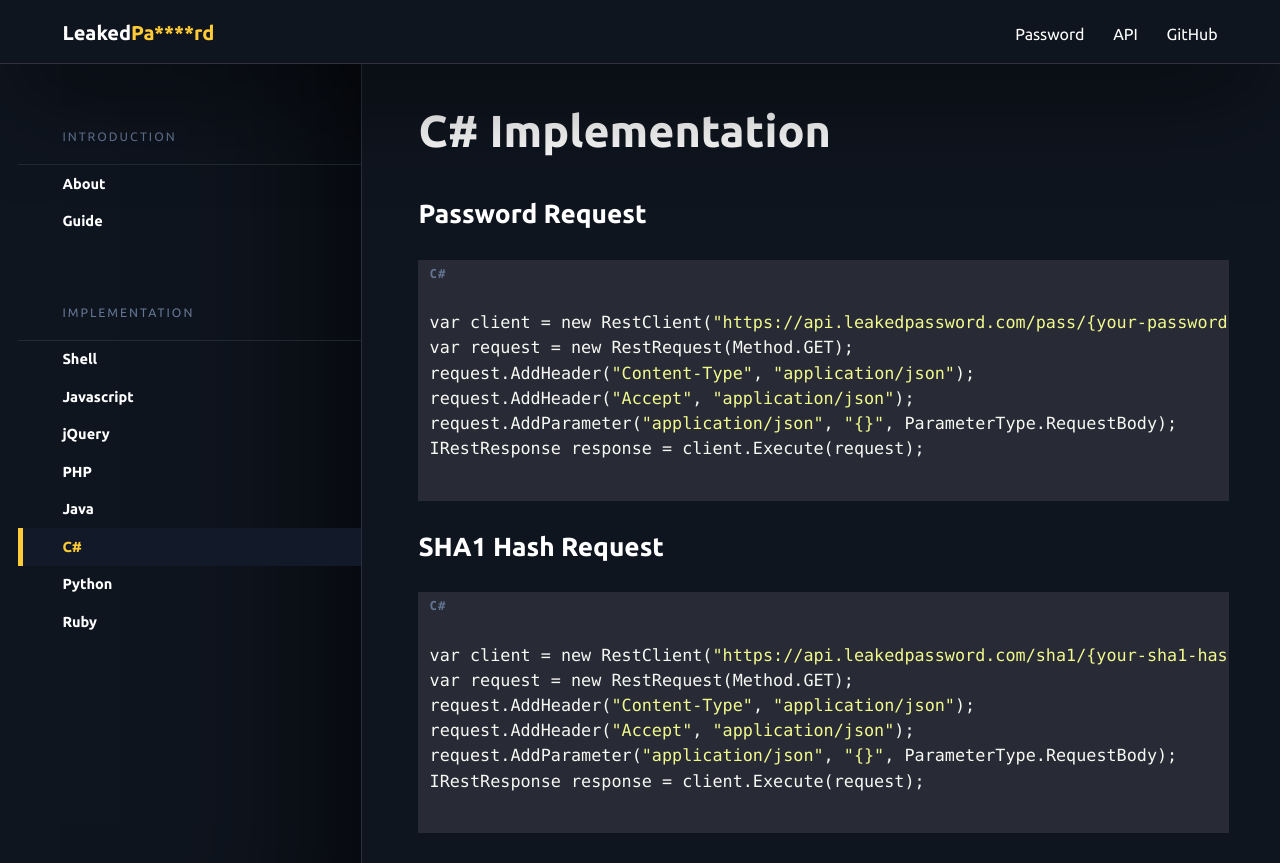
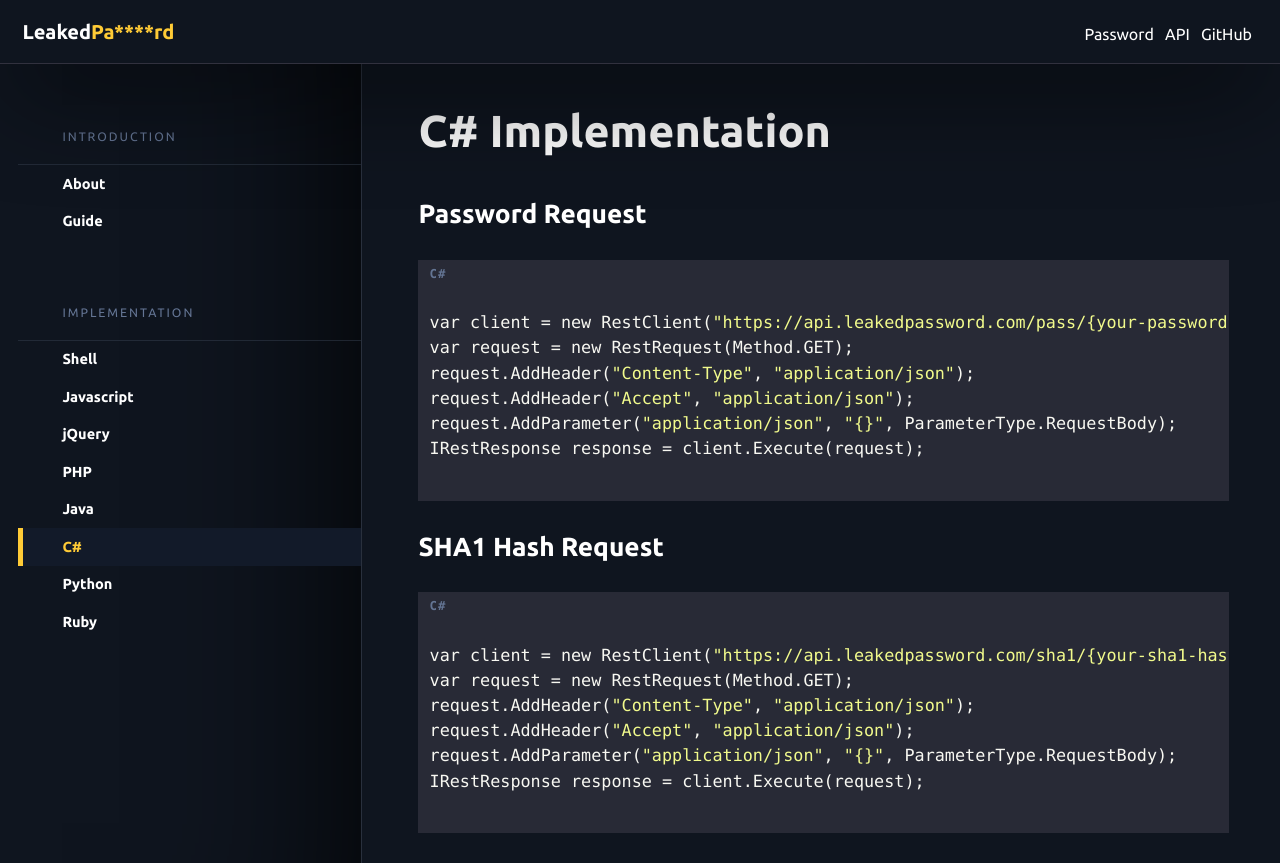
Before and after one commit to triss90/leakedpassword.com, a PHP site: page /documentation/c/index.php in a window 1280 px wide. Shown: the top 863 px of the page. Run offline with PHP 8.4, Linux system fonts and the light colour scheme; some libraries are stand-ins or nearby versions.

Commit message:
split nav in preparation for mobile

```diff
--- a/_inc/navigation.php
+++ b/_inc/navigation.php
@@ -1,6 +1,6 @@
 <nav id="navigation" aria-label="site">
+    <a href="/" class="logo">Leaked<span class="highlight">Pa****rd</span> <span class="vh">Home</span></a>
     <ul>
-        <li><a href="/">Leaked<span class="highlight">Pa****rd</span> <span class="vh">Home</span></a></li>
         <li><a href="/">Password</a></li>
         <li><a href="/documentation">API</a></li>
         <li><a href="https://github.com/triss90/leakedpassword.com" target="_blank">GitHub</a></li>
--- a/assets/css/_module_navigation.scss
+++ b/assets/css/_module_navigation.scss
@@ -7,42 +7,45 @@ nav[aria-label='site'] {
   z-index: 10;
   position: fixed;
   width: 100vw;
+  display: flex;
+  align-items: center;
+  justify-content: space-between;
+  a.logo {
+    font-weight: bold;
+    font-size: 20px;
+    border-bottom: none;
+    display: block;
+    margin: 0 1rem;
+    .highlight {
+      color: $color6;
+    }
+    .vh {
+      position: absolute !important;
+      clip: rect(1px, 1px, 1px, 1px);
+      padding: 0 !important;
+      border: 0 !important;
+      height: 1px !important;
+      width: 1px !important;
+      overflow: hidden;
+    }
+  }
   ul {
     max-width: 1200px;
-    display: flex;
     height: 100%;
     list-style-type: none;
+    padding: 0 1rem;
+    display: flex;
     align-items: center;
-    margin: 0 auto;
-    padding: 0 1rem;
     justify-content: space-between;
     li {
-      margin: 0;
+      margin: 0 0.25rem;
       a {
         color: $color12;
         height: 100%;
         text-decoration: none;
         font-size: 16px;
         border: 0;
-      }
-      &:first-child {
-        width: 80%;
-        a {
-          font-weight: bold;
-          font-size: 20px;
-          .highlight {
-            color: $color6;
-          }
-          .vh {
-            position: absolute !important;
-            clip: rect(1px, 1px, 1px, 1px);
-            padding: 0 !important;
-            border: 0 !important;
-            height: 1px !important;
-            width: 1px !important;
-            overflow: hidden;
-          }
-        }
+        padding: 0;
       }
     }
   }
--- a/assets/css/app.css
+++ b/assets/css/app.css
@@ -217,39 +217,43 @@ nav[aria-label='site'] {
   line-height: 1.5;
   z-index: 10;
   position: fixed;
-  width: 100vw; }
+  width: 100vw;
+  display: flex;
+  align-items: center;
+  justify-content: space-between; }
+  nav[aria-label='site'] a.logo {
+    font-weight: bold;
+    font-size: 20px;
+    border-bottom: none;
+    display: block;
+    margin: 0 1rem; }
+    nav[aria-label='site'] a.logo .highlight {
+      color: #ffcb36; }
+    nav[aria-label='site'] a.logo .vh {
+      position: absolute !important;
+      clip: rect(1px, 1px, 1px, 1px);
+      padding: 0 !important;
+      border: 0 !important;
+      height: 1px !important;
+      width: 1px !important;
+      overflow: hidden; }
   nav[aria-label='site'] ul {
     max-width: 1200px;
-    display: flex;
     height: 100%;
     list-style-type: none;
+    padding: 0 1rem;
+    display: flex;
     align-items: center;
-    margin: 0 auto;
-    padding: 0 1rem;
     justify-content: space-between; }
     nav[aria-label='site'] ul li {
-      margin: 0; }
+      margin: 0 0.25rem; }
       nav[aria-label='site'] ul li a {
         color: #ffffff;
         height: 100%;
         text-decoration: none;
         font-size: 16px;
-        border: 0; }
-      nav[aria-label='site'] ul li:first-child {
-        width: 80%; }
-        nav[aria-label='site'] ul li:first-child a {
-          font-weight: bold;
-          font-size: 20px; }
-          nav[aria-label='site'] ul li:first-child a .highlight {
-            color: #ffcb36; }
-          nav[aria-label='site'] ul li:first-child a .vh {
-            position: absolute !important;
-            clip: rect(1px, 1px, 1px, 1px);
-            padding: 0 !important;
-            border: 0 !important;
-            height: 1px !important;
-            width: 1px !important;
-            overflow: hidden; }
+        border: 0;
+        padding: 0; }
 
 input[type='text'],
 input[type='password'] {
```
